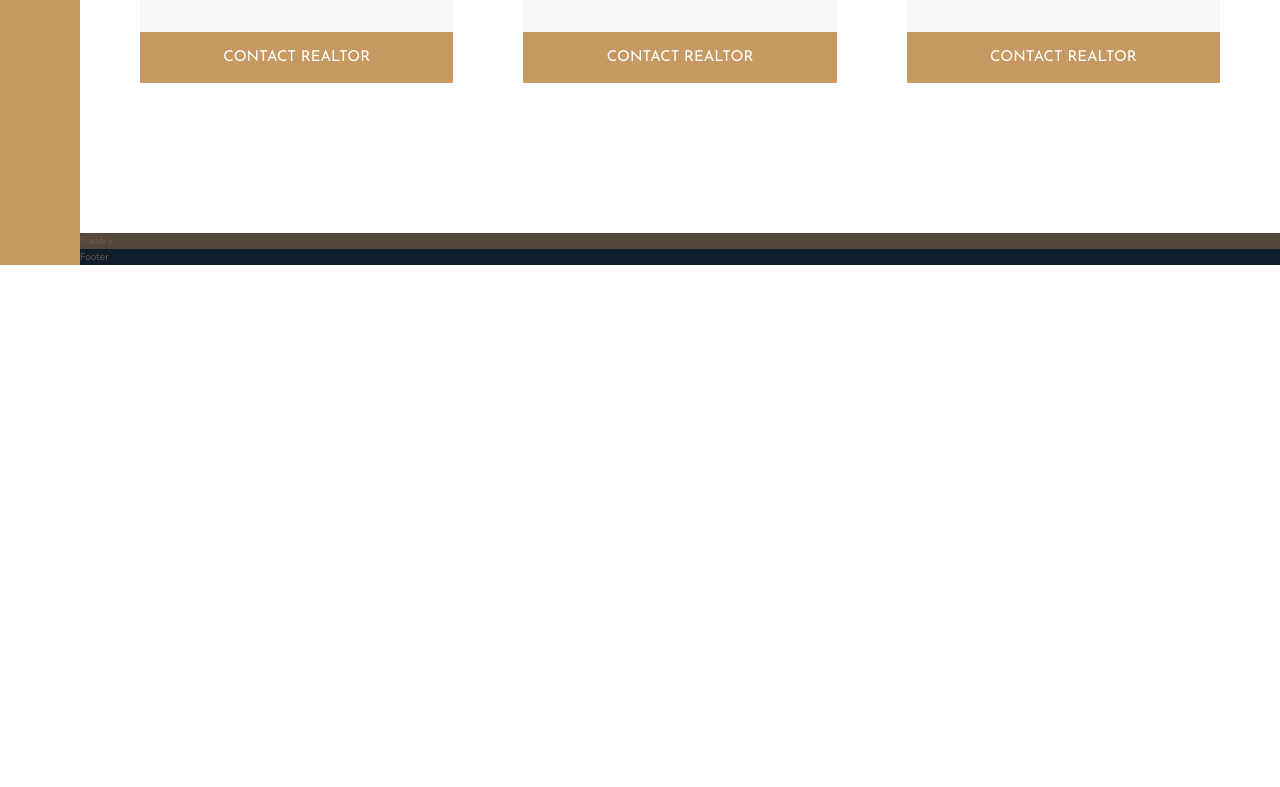
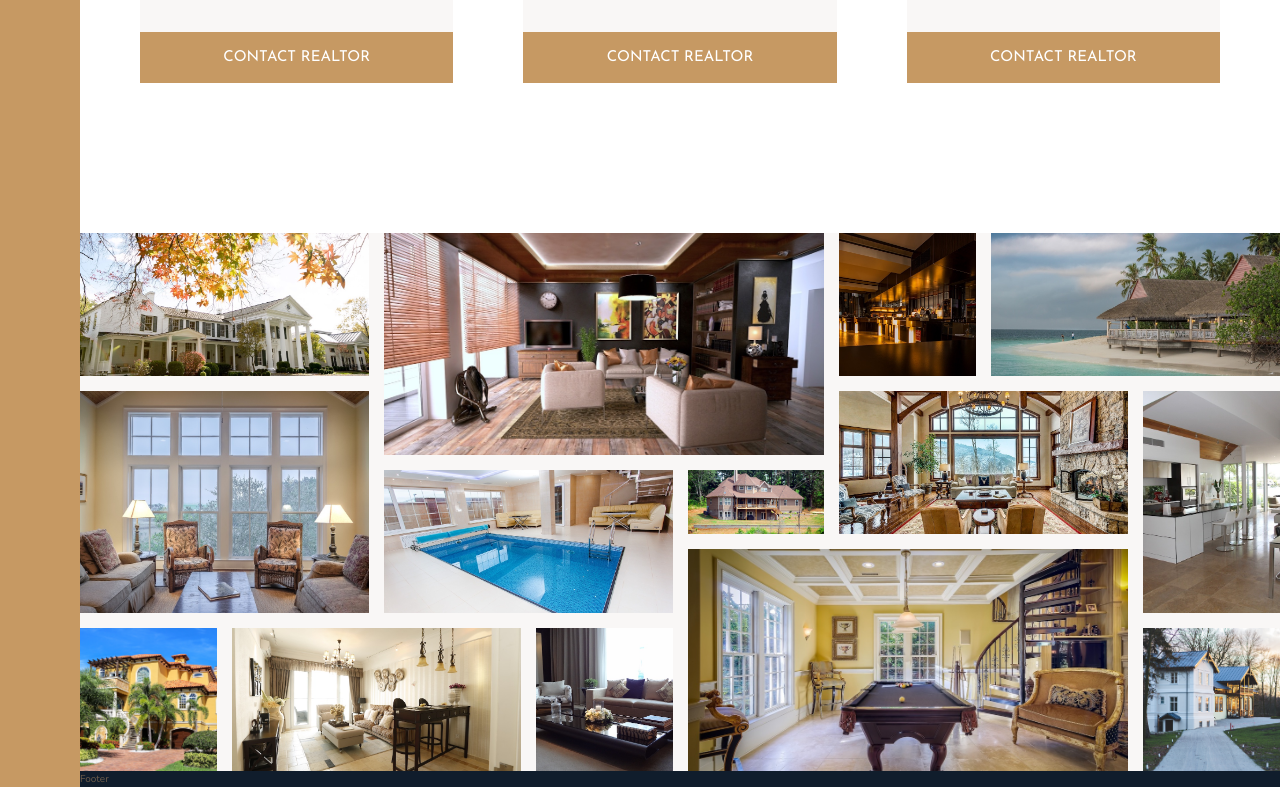
Before and after one commit to vbobey/nexter, a website: page index.html in a window 1280 px wide. Shown: the part 2839-3626 px from the top of the page. Before the commit the page ends 3104 px from the top, so only its background shows below. Drawn offline with nearby package versions, Linux system fonts and the light colour scheme.

Commit message:
Gallery section

```diff
--- a/index.html
+++ b/index.html
@@ -9,7 +9,7 @@
         <link rel="stylesheet" href="css/style.css">
         <link rel="shortcut icon" type="image/png" href="img/favicon.png">
 
-        <title>nexter &mdash; your home, your freedom</title>
+        <title>Nexter &mdash; your home, your freedom</title>
     </head>
     <body class="container">
         <div class="sidebar">Sidebar</div>
@@ -265,7 +265,50 @@
                 <button class="btn home__btn">Contact Realtor</button>
             </div>
         </section>
-        <section class="gallery">Gallery</section>
+        <section class="gallery">
+            <figure class="gallery__item gallery__item--1">
+                <img src="img/gal-1.jpeg" alt="Gallery Image 1" class="gallery__img">
+            </figure>
+            <figure class="gallery__item gallery__item--2">
+                <img src="img/gal-2.jpeg" alt="Gallery Image 2" class="gallery__img">
+            </figure>
+            <figure class="gallery__item gallery__item--3">
+                <img src="img/gal-3.jpeg" alt="Gallery Image 3" class="gallery__img">
+            </figure>
+            <figure class="gallery__item gallery__item--4">
+                <img src="img/gal-4.jpeg" alt="Gallery Image 4" class="gallery__img">
+            </figure>
+            <figure class="gallery__item gallery__item--5">
+                <img src="img/gal-5.jpeg" alt="Gallery Image 5" class="gallery__img">
+            </figure>
+            <figure class="gallery__item gallery__item--6">
+                <img src="img/gal-6.jpeg" alt="Gallery Image 6" class="gallery__img">
+            </figure>
+            <figure class="gallery__item gallery__item--7">
+                <img src="img/gal-7.jpeg" alt="Gallery Image 7" class="gallery__img">
+            </figure>
+            <figure class="gallery__item gallery__item--8">
+                <img src="img/gal-8.jpeg" alt="Gallery Image 8" class="gallery__img">
+            </figure>
+            <figure class="gallery__item gallery__item--9">
+                <img src="img/gal-9.jpeg" alt="Gallery Image 9" class="gallery__img">
+            </figure>
+            <figure class="gallery__item gallery__item--10">
+                <img src="img/gal-10.jpeg" alt="Gallery Image 10" class="gallery__img">
+            </figure>
+            <figure class="gallery__item gallery__item--11">
+                <img src="img/gal-11.jpeg" alt="Gallery Image 11" class="gallery__img">
+            </figure>
+            <figure class="gallery__item gallery__item--12">
+                <img src="img/gal-12.jpeg" alt="Gallery Image 12" class="gallery__img">
+            </figure>
+            <figure class="gallery__item gallery__item--13">
+                <img src="img/gal-13.jpeg" alt="Gallery Image 13" class="gallery__img">
+            </figure>
+            <figure class="gallery__item gallery__item--14">
+                <img src="img/gal-14.jpeg" alt="Gallery Image 14" class="gallery__img">
+            </figure>
+        </section>
         <footer class="footer">Footer</footer>
     </body>
 </html>
--- a/sass/_features.scss
+++ b/sass/_features.scss
@@ -4,7 +4,7 @@
 
     display: grid;
     grid-template-columns: repeat(auto-fit, minmax(25rem, 1fr));
-    grid-gap: 6rem;
+    gap: 6rem;
     align-items: flex-start;
 }
 
--- a/sass/_gallery.scss
+++ b/sass/_gallery.scss
@@ -1,4 +1,88 @@
 .gallery {
-    background-color: $color-grey-dark-1;
+    background-color: $color-grey-light-1;
     grid-column: full-start / full-end;
+
+    display: grid;
+    grid-template-columns: repeat(8, 1fr);
+    grid-template-rows: repeat(7, 5vw);
+    gap: 1.5rem;
+
+    &__item {
+        &--1 {
+            grid-row: 1 / span 2;
+            grid-column: 1 / span 2;
+        }
+
+        &--2 {
+            grid-row: 1 / span 3;
+            grid-column: 3 / span 3;
+        }
+
+        &--3 {
+            grid-row: 1 / span 2;
+            grid-column: 6 / span 1;
+        }
+
+        &--4 {
+            grid-row: 1 / span 2;
+            grid-column: 7 / span 2;
+        }
+
+        &--5 {
+            grid-row: 3 / span 3;
+            grid-column: 1 / span 2;
+        }
+
+        &--6 {
+            grid-row: 4 / span 2;
+            grid-column: 3 / span 2;
+        }
+
+        &--7 {
+            grid-row: 4 / span 1;
+            grid-column: 5 / span 1;
+        }
+
+        &--8 {
+            grid-row: 3 / span 2;
+            grid-column: 6 / span 2;
+        }
+
+        &--9 {
+            grid-row: 3 / span 3;
+            grid-column: 8 / span 1;
+        }
+
+        &--10 {
+            grid-row: 6 / span 2;
+            grid-column: 1 / span 1;
+        }
+
+        &--11 {
+            grid-row: 6 / span 2;
+            grid-column: 2 / span 2;
+        }
+
+        &--12 {
+            grid-row: 6 / span 2;
+            grid-column: 4 / span 1;
+        }
+
+        &--13 {
+            grid-row: 5 / span 3;
+            grid-column: 5 / span 3;
+        }
+
+        &--14 {
+            grid-row: 6 / span 2;
+            grid-column: 8 / span 1;
+        }
+    }
+
+    &__img {
+        width: 100%;
+        height: 100%;
+        display: block;
+        object-fit: cover;
+    }
 }
--- a/sass/_homes.scss
+++ b/sass/_homes.scss
@@ -4,7 +4,7 @@
 
     display: grid;
     grid-template-columns: repeat(auto-fit, minmax(25rem, 1fr));
-    grid-gap: 7rem;
+    gap: 7rem;
 
     .home {
         background-color: $color-grey-light-1;
```
Also changed, not shown: css/style.css.
